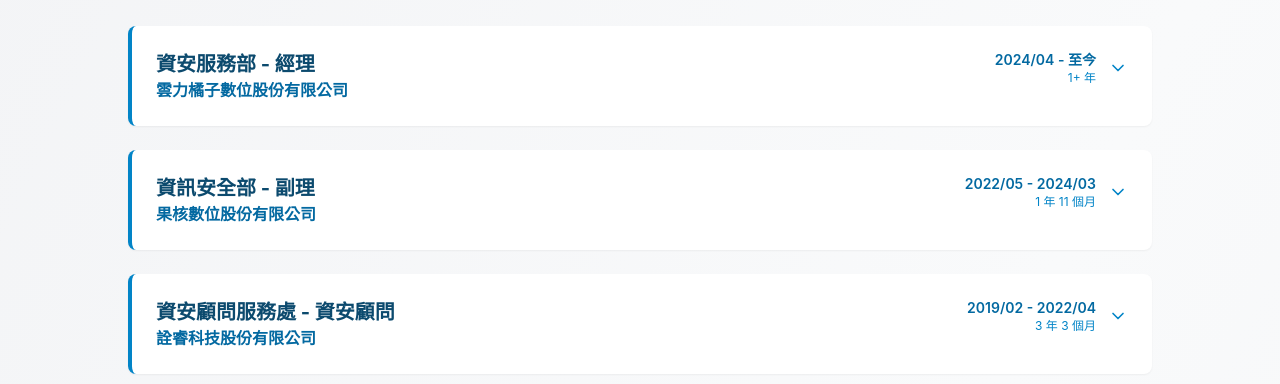
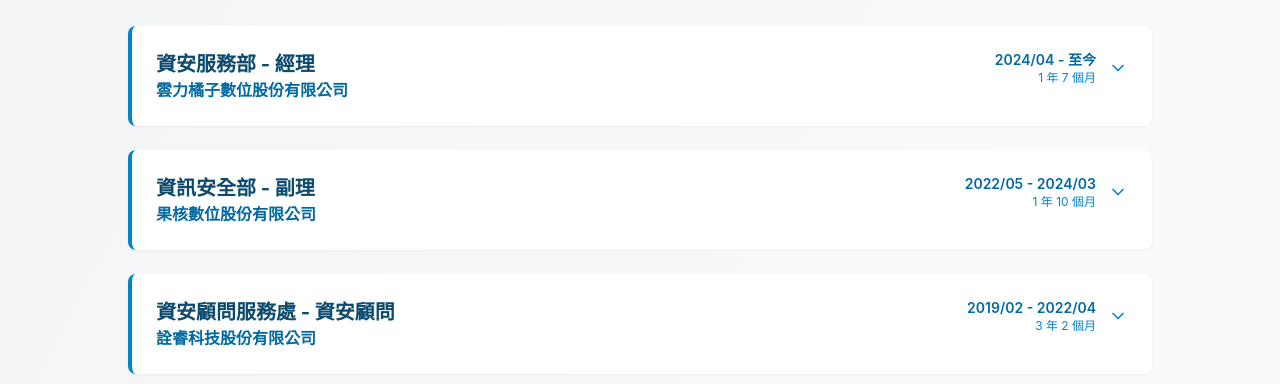
Before and after one commit to elmootw/elmootw.github.io, a React (Vite) app: page /cybersecurity in a window 1280 px wide. Shown: the part 238-622 px from the top of the page. Built offline with nearby package versions, Linux system fonts and the light colour scheme.

Commit message:
任職時間長度改成動態計算，加入 /dev/meet 演講紀錄

```diff
--- a/src/pages/CyberSecurityDetail.jsx
+++ b/src/pages/CyberSecurityDetail.jsx
@@ -5,12 +5,45 @@
   const [expandedJob, setExpandedJob] = useState(null);
   const [activeSection, setActiveSection] = useState(null);
 
+  // 計算時長（支持開始日期或完整日期範圍）
+  const calculateDuration = (periodStr) => {
+    const parts = periodStr.split(' - ');
+    const startDateStr = parts[0];
+    const endDateStr = parts[1];
+
+    const [startYear, startMonth] = startDateStr.split('/').map(Number);
+
+    let endYear, endMonth;
+    if (endDateStr === '至今') {
+      const now = new Date();
+      endYear = now.getFullYear();
+      endMonth = now.getMonth() + 1;
+    } else {
+      [endYear, endMonth] = endDateStr.split('/').map(Number);
+    }
+
+    let years = endYear - startYear;
+    let months = endMonth - startMonth;
+
+    if (months < 0) {
+      years--;
+      months += 12;
+    }
+
+    if (years > 0 && months > 0) {
+      return `${years} 年 ${months} 個月`;
+    } else if (years > 0) {
+      return `${years} 年`;
+    } else {
+      return `${months} 個月`;
+    }
+  };
+
   const workExperience = [
     {
       company: "雲力橘子數位股份有限公司",
       position: "資安服務部 - 經理",
       period: "2024/04 - 至今",
-      duration: "1+ 年",
       description: [
         "領導 8 人資安專業團隊，統籌管理年度預算及資源配置",
         "制定部門策略規劃與 OKR，建立標準化服務流程及審核機制",
@@ -24,7 +57,6 @@
       company: "果核數位股份有限公司",
       position: "資訊安全部 - 副理",
       period: "2022/05 - 2024/03",
-      duration: "1 年 11 個月",
       description: [
         "負責資安服務專案規劃、資源分配與成本評估",
         "主導跨產業網站 API、應用程式及行動 APP 滲透測試，服務金融、遊戲、電商及支付領域客戶",
@@ -39,7 +71,6 @@
       company: "詮睿科技股份有限公司",
       position: "資安顧問服務處 - 資安顧問",
       period: "2019/02 - 2022/04",
-      duration: "3 年 3 個月",
       description: [
         "主導網站 API、應用程式及行動 APP 滲透測試專案，涵蓋金融保險、遊戲、電商、電子票券及支付產業",
         "提供資安事件快速應變與調查服務",
@@ -54,7 +85,6 @@
       company: "果核數位股份有限公司",
       position: "資訊安全部 - 資安工程師",
       period: "2017/11 - 2019/02",
-      duration: "1 年 3 個月",
       description: [
         "執行網站 API、應用程式及行動 APP 滲透測試專案，涵蓋銀行、遊戲、電商、電子票券及支付行業",
         "使用 Django 框架開發自動化報告生成系統",
@@ -80,6 +110,7 @@
   ];
 
   const speeches = [
+    { title: "我的 CVE 不是你的 CVE", event: "DEVCORE - /dev/meet 資安小聚", date: "2026/04/22", link: null },
     { title: "How to Get Away with Hacking", event: "北科大資安社", date: "2025/05/21", link: null },
     { title: "數位轉型下的資安挑戰：企業需求與人才機會", event: "CYBERSEC 2025 臺灣資安大會", date: "2025/04/17", link: "https://cybersec.ithome.com.tw/2025/session-page/3507" },
     { title: "從滲透測試角度看身份驗證的重要性", event: "okta | Akamai | 果核 | 奧登 - 企業資安升級：從零信任架構到 API 防護", date: "2024-10-23", link: null },
@@ -146,7 +177,7 @@
                   <div className="text-right mt-2 md:mt-0 flex items-center gap-3">
                     <div>
                       <p className="text-sky-700 text-sm font-semibold">{job.period}</p>
-                      <p className="text-sky-600 text-xs">{job.duration}</p>
+                      <p className="text-sky-600 text-xs">{calculateDuration(job.period)}</p>
                     </div>
                     <ChevronDown
                       size={20}
```
